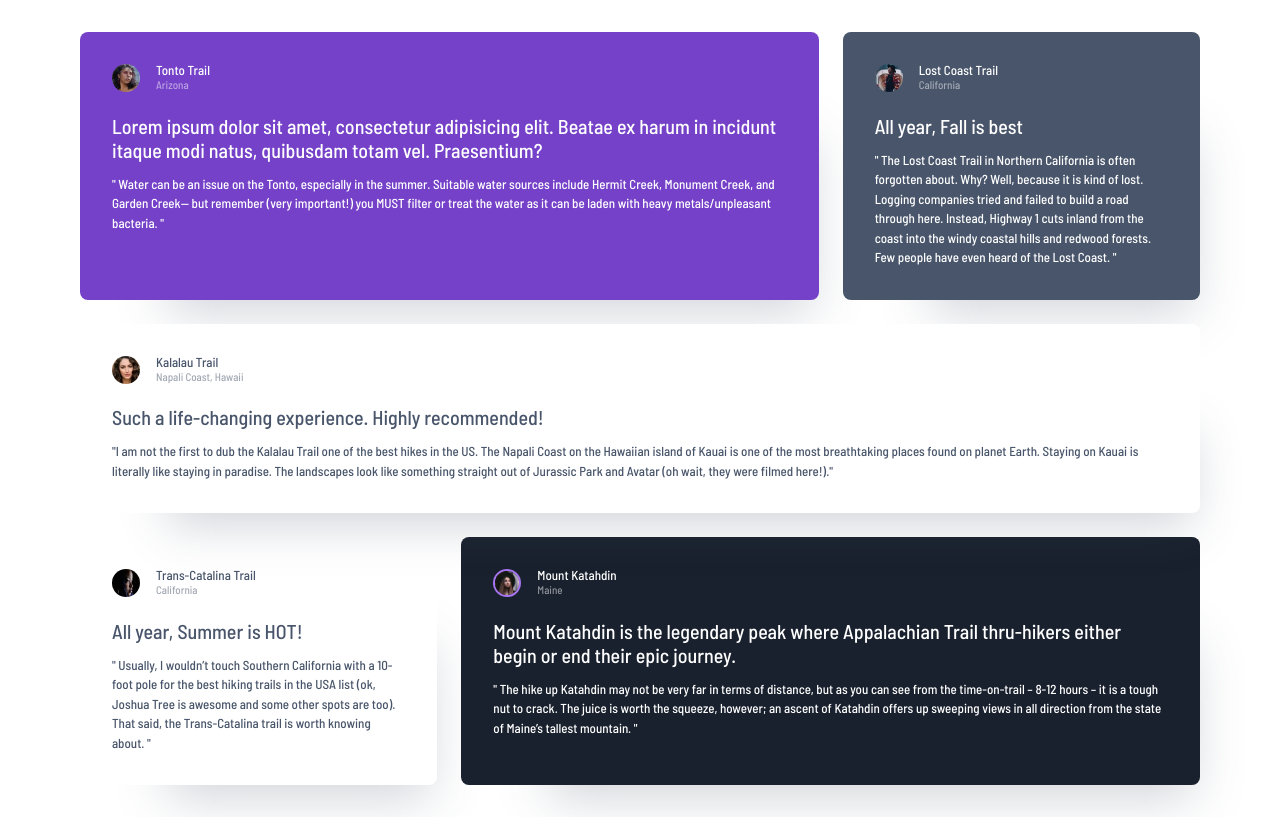
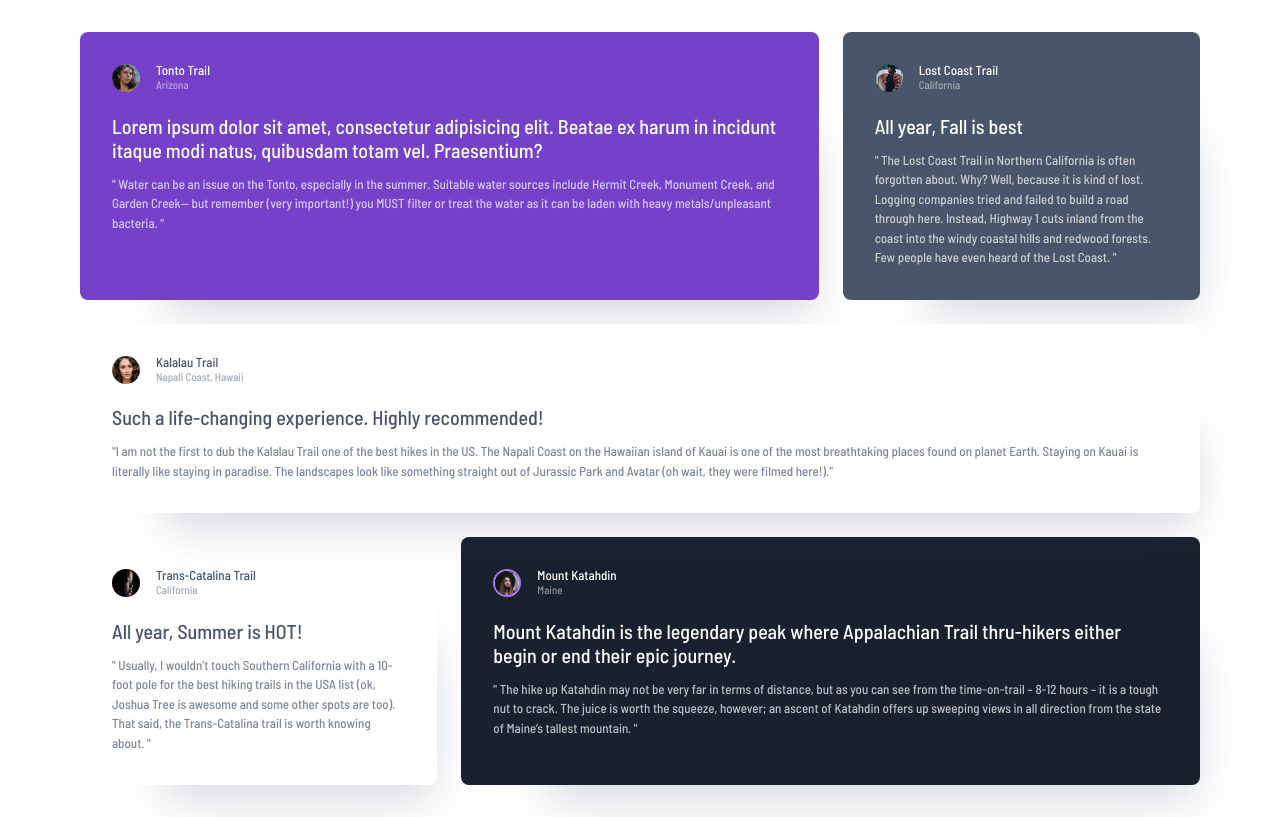
Before and after one commit to Koko-Dev/reviews, a plain HTML site: page index.html in a window 1280 px wide. Drawn offline with Linux system fonts and the light colour scheme.

Commit message:
In css/style.css, style each .testimonial last paragraph -- set opacity:0.7

```diff
--- a/css/style.css
+++ b/css/style.css
@@ -257,3 +257,7 @@ h3 {
 	font-size: var(--fs-500);
 	line-height: 1.2;
 }
+
+.testimonial > p:last-of-type {
+	opacity: 0.7;
+}
```
